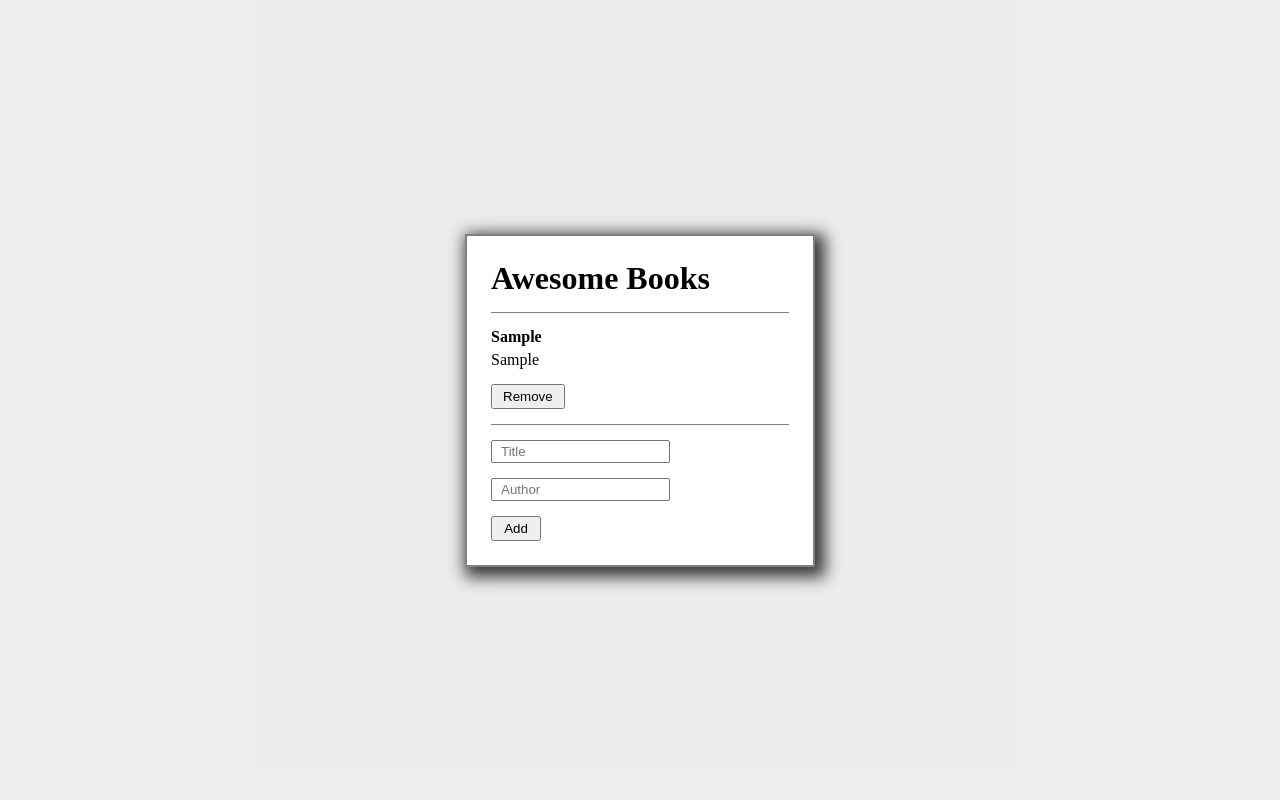
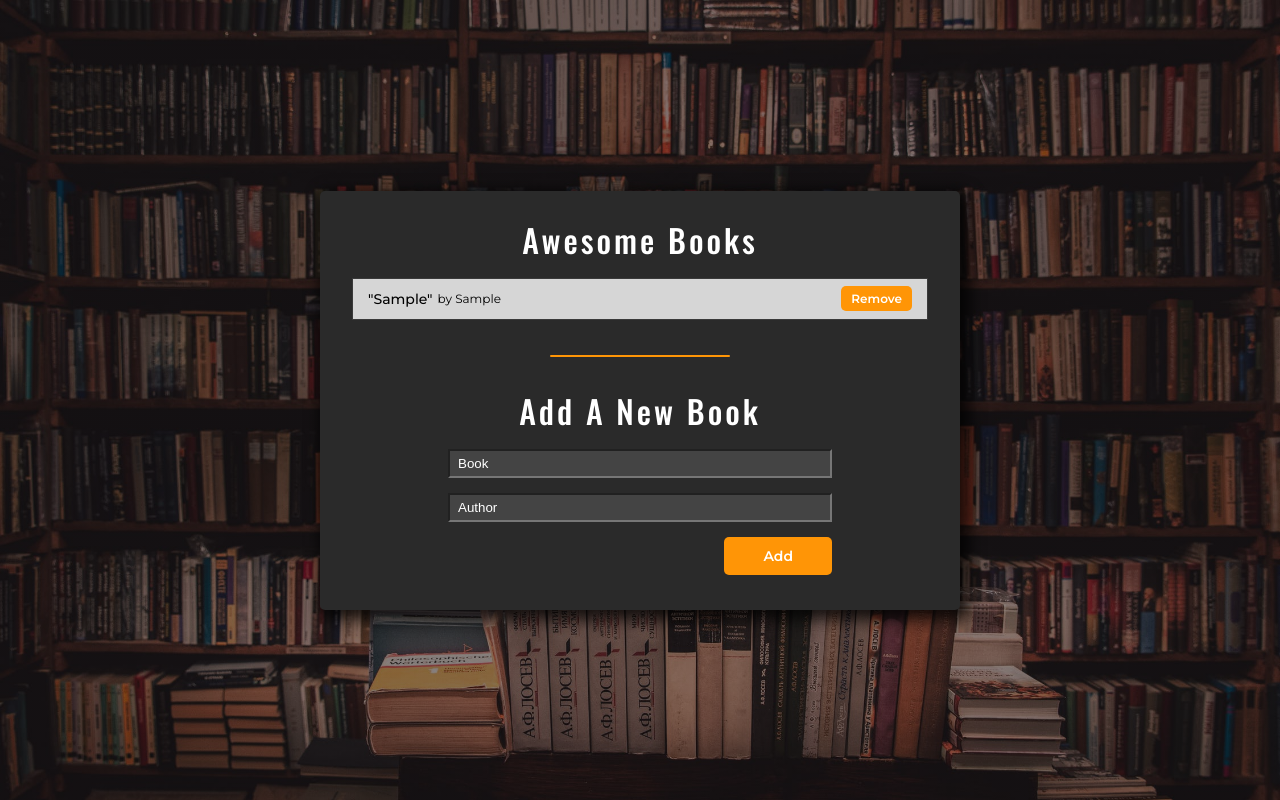
Before and after one commit to jchernandez87/Awesome-Books, a website: page index.html in a window 1280 px wide. Both pictures are taken after typing "Sample", "Sample" into the empty fields and a click on the button "Add". Drawn offline with nearby package versions, Linux system fonts and the light colour scheme.

Commit message:
Add Styles for Awesome Books Projects

```diff
--- a/index.html
+++ b/index.html
@@ -5,6 +5,9 @@
     <meta http-equiv="X-UA-Compatible" content="IE=edge">
     <meta name="viewport" content="width=device-width, initial-scale=1.0">
     <title>Awesome Books</title>
+    <link rel="preconnect" href="https://fonts.googleapis.com">
+    <link rel="preconnect" href="https://fonts.gstatic.com" crossorigin>
+    <link href="https://fonts.googleapis.com/css2?family=Montserrat:ital,wght@0,300;0,400;0,500;0,600;1,300&family=Oswald:wght@300;400;500;600;700&display=swap" rel="stylesheet">
     <link rel="stylesheet" href="style.css">
 </head>
 <body>
@@ -14,12 +17,10 @@
                 <h1>Awesome Books</h1>
             </div>
             <section class="book-container">
-                <div class="book">
-
-                </div>
             </section>
             <form action="submit" class="fields">
-                <input class="book-title" name="book" type="text" placeholder="Title">
+                <h1>Add A New Book</h1>
+                <input class="book-title" name="book" type="text" placeholder="Book">
                 <input class="author" name="author" type="text" placeholder="Author">
                 <button class="form-btn" type="submit">Add</button>
             </form>
--- a/script.js
+++ b/script.js
@@ -24,12 +24,15 @@ class Booklist {
   static add(book, pos) {
     const bookCard = document.createElement('div');
     bookCard.classList.add('book');
+    const aboutContainer = document.createElement('div');
+    aboutContainer.classList.add('aboutContainer');
+    bookCard.appendChild(aboutContainer);
     const bookTitle = document.createElement('h4');
-    bookTitle.textContent = book.title;
-    bookCard.appendChild(bookTitle);
+    bookTitle.textContent = `"${book.title}"`;
+    aboutContainer.appendChild(bookTitle);
     const author = document.createElement('span');
-    author.textContent = book.author;
-    bookCard.appendChild(author);
+    author.textContent = `by ${book.author}`;
+    aboutContainer.appendChild(author);
     const bookBtn = document.createElement('button');
     bookBtn.setAttribute('data-id', pos);
     bookBtn.classList.add('remove');
--- a/style.css
+++ b/style.css
@@ -6,8 +6,15 @@
 
 main {
   width: 100vw;
-  height: 100vh;
-  background-color: rgba(226, 225, 225, 0.616);
+  min-height: 100vh;
+  background-image:
+    linear-gradient(
+      rgba(15, 8, 8, 0.5),
+      rgba(15, 7, 7, 0.5)
+    ),
+    url(./assets/back.jpeg);
+  background-repeat: no-repeat;
+  background-size: cover;
   display: flex;
   flex-direction: column;
   align-items: center;
@@ -15,55 +22,168 @@ main {
 }
 
 .container {
-  padding: 24px;
-  width: 350px;
-  border: 2px solid grey;
-  background-color: white;
+  display: flex;
+  flex-direction: column;
+  justify-content: flex-start;
+  align-items: center;
+  width: 50vw;
+  border-radius: 5px;
+  background-color: #2a2a2a;
   -webkit-box-shadow: 5px 5px 15px 5px rgba(0, 0, 0, 0.77);
   box-shadow: 5px 5px 15px 5px rgba(0, 0, 0, 0.77);
 }
 
-.title {
+.title h1 {
+  letter-spacing: 3px;
+  margin-top: 25px;
   margin-bottom: 15px;
+  color: white;
+  font-family: 'Oswald', sans-serif;
+  font-weight: 500;
 }
 
 .book-container {
-  flex-direction: column;
+  width: 90%;
+  display: grid;
+  grid-template-columns: 1fr;
+  grid-template-rows: auto;
+  border: 1px solid rgb(58, 58, 58);
 }
 
 .book {
-  margin-top: 15px;
+  width: 100%;
+  height: 40px;
   display: flex;
-  flex-direction: column;
-  align-items: flex-start;
-  border-bottom: 1px solid grey;
+  flex-direction: row;
+  justify-content: space-between;
+  align-items: center;
 }
 
-.book h4,
-span {
-  margin-bottom: 5px;
+.book:nth-child(odd) {
+  background-color: #d6d6d6;
+}
+
+.book:nth-child(even) {
+  background-color: white;
+}
+
+.aboutContainer {
+  display: flex;
+  flex-direction: row;
+  align-items: center;
+  justify-content: space-around;
+}
+
+.aboutContainer h4 {
+  font-size: 14px;
+  margin-left: 15px;
+  font-family: 'Montserrat', sans-serif;
+  font-weight: 500;
+}
+
+.aboutContainer span {
+  font-size: 12px;
+  font-family: 'Montserrat', sans-serif;
+  font-weight: 400;
+  margin-left: 5px;
 }
 
 .book button {
-  padding: 3px 10px;
-  margin-top: 10px;
-  margin-bottom: 15px;
+  margin-right: 15px;
+  border-radius: 5px;
+  font-size: 12px;
+  padding: 5px 10px;
+  font-family: 'Montserrat', sans-serif;
+  font-weight: 600;
+  color: white;
+  border: none;
+  background-color: #ff9506;
+}
+
+.fields button {
+  align-self: flex-end;
+  font-family: 'Montserrat', sans-serif;
+  font-size: 14px;
+  font-weight: 700;
+  width: 28%;
+  padding: 10px 10px;
+  color: white;
+  border-radius: 5px;
+  border: none;
+  background-color: #ff9506;
+}
+
+.book button:hover {
+  background-color: #ffa42d;
+  transition: 200ms ease-in-out;
+  transform: scale(1.01);
 }
 
 .fields {
+  margin-bottom: 35px;
+  text-align: center;
   margin-top: 15px;
-  height: 30%;
   width: 60%;
   display: flex;
   flex-direction: column;
 }
 
-.fields input {
-  padding: 2px 8px;
+.fields::before {
+  margin-top: 20px;
+  margin-bottom: 30px;
+  align-self: center;
+  display: block;
+  content: '';
+  height: 2px;
+  width: 180px;
+  border-radius: 5px;
+  background-color: #ff9506;
+  position: relative;
+}
+
+.fields h1 {
+  letter-spacing: 3px;
+  color: white;
+  font-family: 'Oswald', sans-serif;
+  font-weight: 500;
   margin-bottom: 15px;
 }
 
-.fields button {
-  width: 28%;
-  padding: 3px 10px;
+.fields input {
+  color: white;
+  background-color: #444;
+  padding: 5px 8px;
+  margin-bottom: 15px;
 }
+
+.fields input::placeholder {
+  color: white;
+}
+
+.fields button:hover {
+  background-color: #ffa42d;
+  transition: 200ms ease-in-out;
+  transform: scale(1.02);
+}
+
+@media only screen and (max-width: 1100px) {
+  .container {
+    margin: 15px 0;
+    width: 70%;
+  }
+
+  .fields {
+    width: 70%;
+  }
+}
+
+@media only screen and (max-width: 790px) {
+  .container {
+    margin: 15px 0;
+    width: 90%;
+  }
+
+  .fields {
+    width: 90%;
+  }
+}
```
Also changed, not shown: assets/back.jpeg (added).
